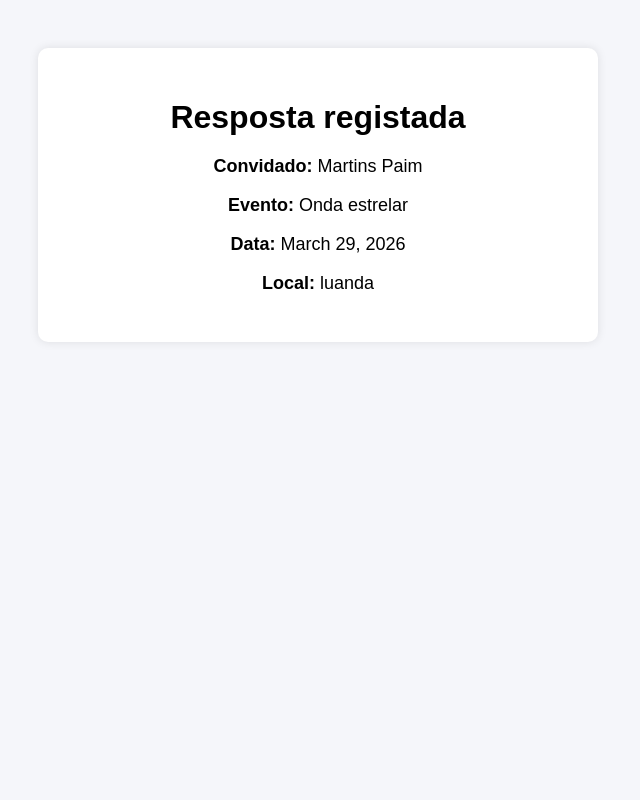
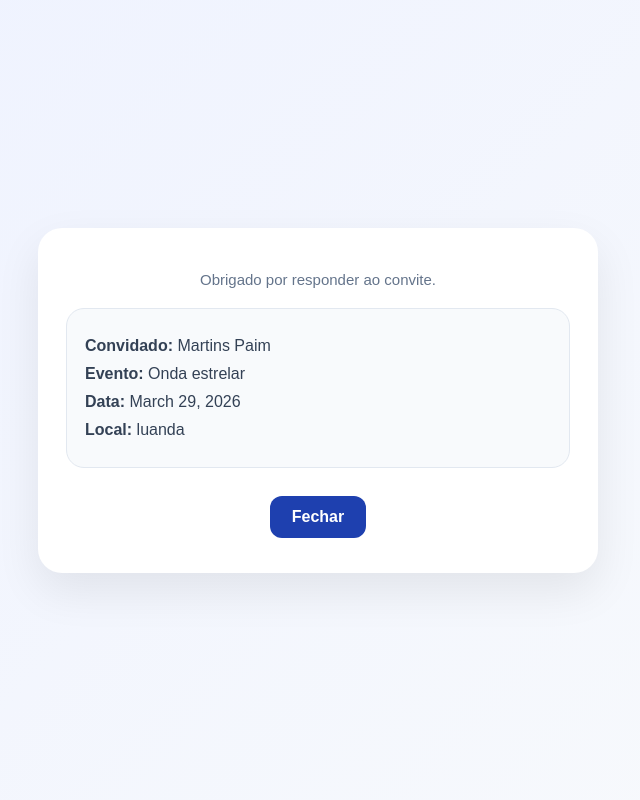
Before and after one commit to 9free13-sys/invitation-app, a Django app: page /invite/8e486f45-cab9-4685-8117-c3c683e62fcb/1/ in a window 1280 px wide. Shown: the whole page, without its empty margins (322-962 px from the left). Run offline with Django 5.2, Linux system fonts and the light colour scheme; data comes from the database, SQL or seed files in the repository.

Commit message:
improve invite response page

```diff
--- a/guests/templates/guests/invite_response.html
+++ b/guests/templates/guests/invite_response.html
@@ -1,47 +1,129 @@
 <!DOCTYPE html>
-<html>
+<html lang="pt">
 <head>
+    <meta charset="UTF-8">
+    <meta name="viewport" content="width=device-width, initial-scale=1.0">
     <title>Resposta ao Convite</title>
     <style>
+        * {
+            box-sizing: border-box;
+        }
+
         body {
+            margin: 0;
             font-family: Arial, sans-serif;
-            background: #f5f6fa;
-            padding: 40px;
-            text-align: center;
+            background: linear-gradient(135deg, #eef2ff, #f8fafc);
+            min-height: 100vh;
+            display: flex;
+            align-items: center;
+            justify-content: center;
+            padding: 20px;
         }
 
         .card {
             background: white;
-            width: 500px;
-            margin: auto;
-            padding: 30px;
-            border-radius: 10px;
-            box-shadow: 0 0 10px rgba(0,0,0,0.1);
+            width: 100%;
+            max-width: 560px;
+            padding: 35px 28px;
+            border-radius: 24px;
+            box-shadow: 0 18px 45px rgba(0, 0, 0, 0.08);
+            text-align: center;
+        }
+
+        .icon {
+            font-size: 64px;
+            margin-bottom: 18px;
         }
 
         h1 {
-            margin-bottom: 20px;
+            margin: 0 0 14px;
+            color: #0f172a;
+            font-size: 30px;
         }
 
-        p {
+        .message {
             font-size: 18px;
+            font-weight: bold;
+            margin-bottom: 24px;
+        }
+
+        .message.confirmado {
+            color: #166534;
+        }
+
+        .message.recusado {
+            color: #991b1b;
+        }
+
+        .info-box {
+            background: #f8fafc;
+            border: 1px solid #e2e8f0;
+            border-radius: 18px;
+            padding: 18px;
+            text-align: left;
+            margin-top: 20px;
+        }
+
+        .info-box p {
+            margin: 10px 0;
+            font-size: 16px;
+            color: #334155;
+        }
+
+        .btn {
+            display: inline-block;
+            margin-top: 28px;
+            text-decoration: none;
+            background: #1e40af;
+            color: white;
+            padding: 12px 22px;
+            border-radius: 12px;
+            font-weight: bold;
+        }
+
+        .subtext {
+            color: #64748b;
+            font-size: 15px;
+            margin-top: 8px;
+        }
+
+        @media (max-width: 600px) {
+            .card {
+                padding: 28px 20px;
+            }
+
+            h1 {
+                font-size: 25px;
+            }
+
+            .icon {
+                font-size: 54px;
+            }
         }
     </style>
 </head>
 <body>
     <div class="card">
-        <h1>Resposta registada</h1>
+        {% if action == 'confirm' %}
+            <div class="icon">✅</div>
+            <h1>Presença confirmada</h1>
+            <p class="message confirmado">A tua resposta foi registada com sucesso.</p>
+        {% elif action == 'decline' %}
+            <div class="icon">❌</div>
+            <h1>Resposta registada</h1>
+            <p class="message recusado">Informaste que não poderás comparecer.</p>
+        {% endif %}
 
-        <p><strong>Convidado:</strong> {{ guest.full_name }}</p>
-        <p><strong>Evento:</strong> {{ guest.event.name }}</p>
-        <p><strong>Data:</strong> {{ guest.event.date }}</p>
-<p><strong>Local:</strong> {{ guest.event.location }}</p>
+        <p class="subtext">Obrigado por responder ao convite.</p>
 
-        {% if action == 'confirm' %}
-            <p>✅ A tua presença foi confirmada com sucesso.</p>
-        {% elif action == 'decline' %}
-            <p>❌ A tua presença foi recusada.</p>
-        {% endif %}
+        <div class="info-box">
+            <p><strong>Convidado:</strong> {{ guest.full_name }}</p>
+            <p><strong>Evento:</strong> {{ guest.event.name }}</p>
+            <p><strong>Data:</strong> {{ guest.event.date }}</p>
+            <p><strong>Local:</strong> {{ guest.event.location }}</p>
+        </div>
+
+        <a href="javascript:window.close()" class="btn">Fechar</a>
     </div>
 </body>
 </html>
```
